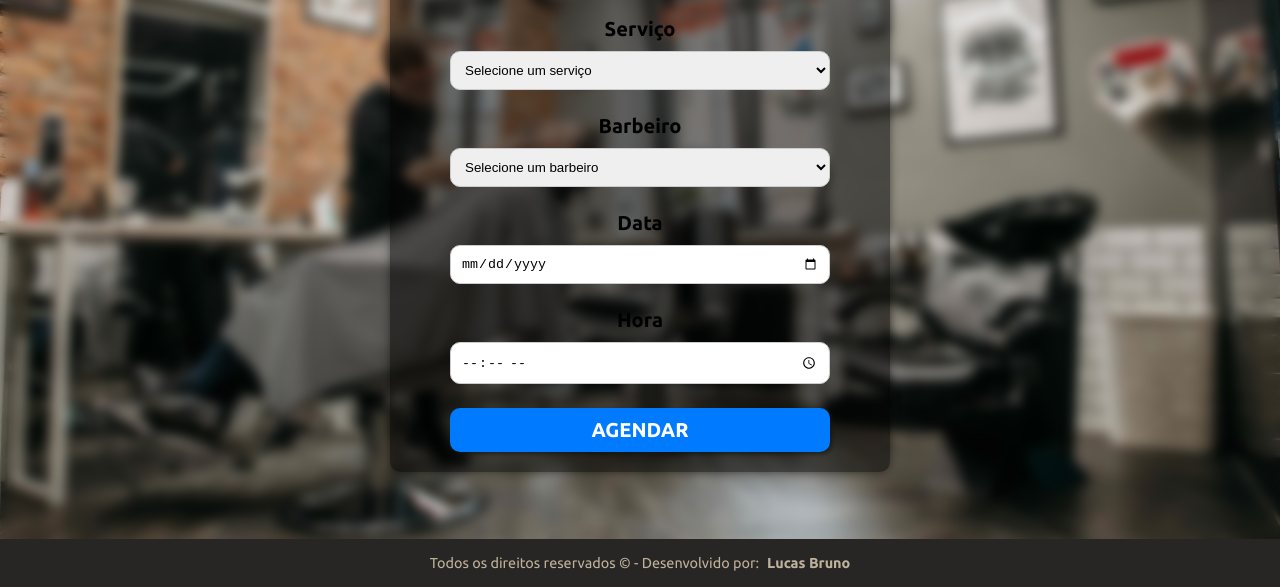
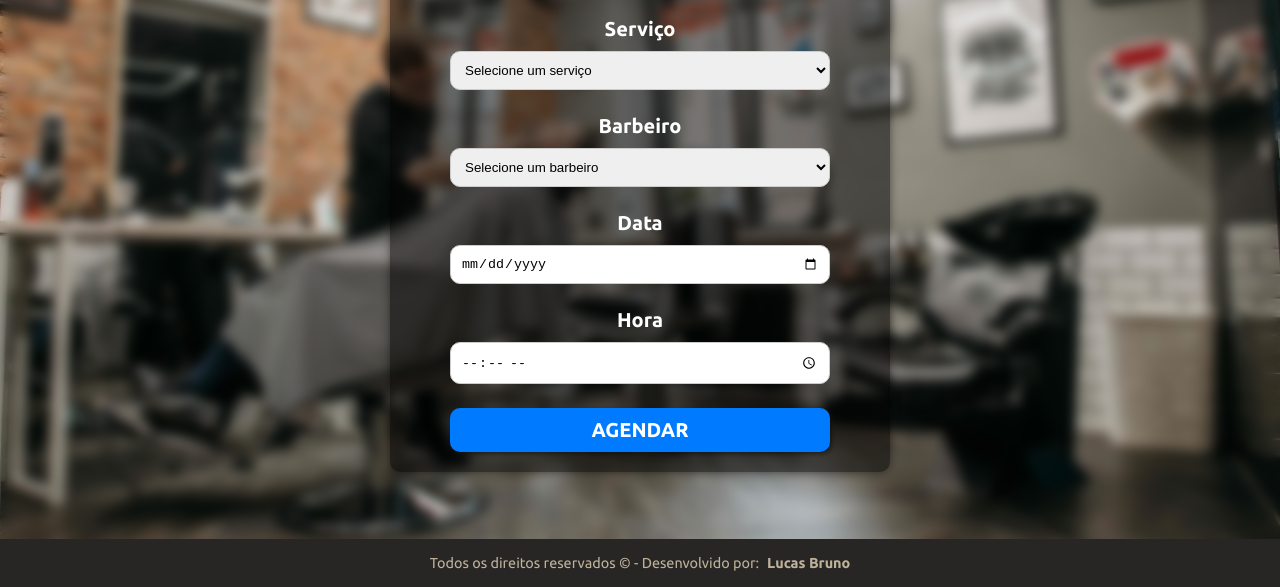
Before and after one commit to Brrn91/agendamento-barbearia, a plain HTML site: page pages/agendamento.html in a window 1280 px wide. Shown: the part 213-800 px from the top of the page. Drawn offline with nearby package versions, Linux system fonts and the light colour scheme.

Commit message:
feat: add new stylesheet for the scheduling section

```diff
--- a/styles/agendamento.css
+++ b/styles/agendamento.css
@@ -28,6 +28,10 @@ form {
   width: 100%;
   max-width: 31.25rem;
   padding: 0 1.25rem;
+}
+
+label {
+  color: var(--texto);
 }
 
 div.agendamento-container {
```
Also changed, not shown: scripts/main.js (deleted).
